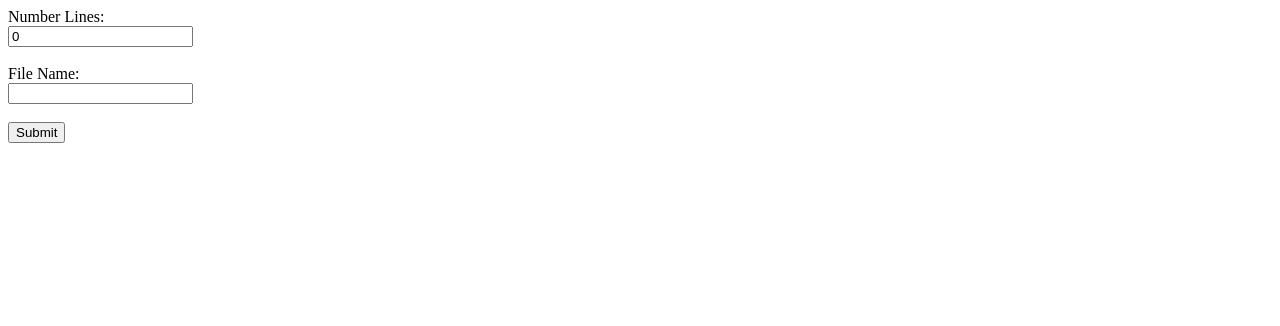
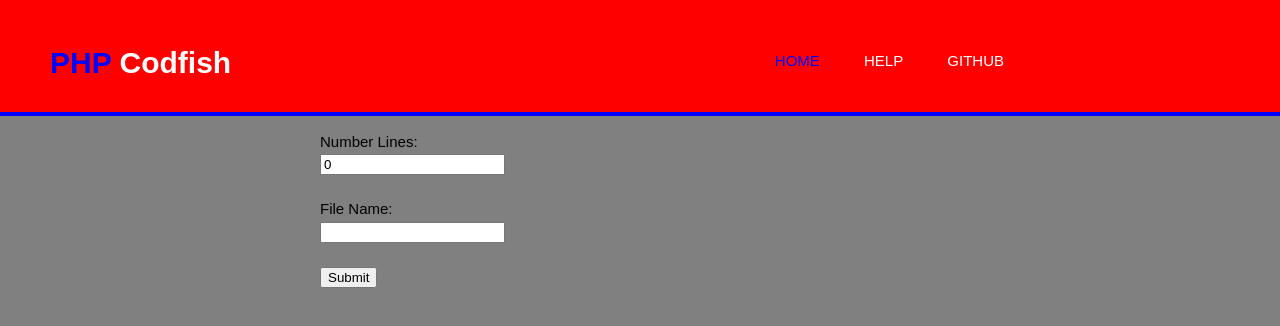
Before and after one commit to RaymondByczko/php-codfish-website, a PHP site: page / in a window 1280 px wide. Shown: the top 326 px of the page. Run offline with PHP 8.4, Linux system fonts and the light colour scheme.

Commit message:
RByczko;2019-08-17;Added css styles.

```diff
--- /dev/null
+++ b/css/styles.css
@@ -0,0 +1,64 @@
+body {
+	font: 15px/1.5 Arial, Helvetica,sans-serif;
+	background-color: gray;
+	padding:0;
+	margin:0;
+}
+
+header {
+	background-color: red;
+	min-height:60px;
+	border-bottom: blue 4px solid;
+	padding-top: 20px;
+	color: white;
+}
+
+.highlight {
+	color: blue;
+
+}
+
+header #branding {
+	float: left;
+	padding-left: 50px;
+	text-align: center;
+	margin:auto;
+	/* color: white;*/
+}
+
+.container{
+	width: 80%;
+	margin: auto;
+	/* display: -webkit-flex;
+	display: flex;
+	flex-direction: row;*/
+	display: inline-block;
+}
+
+.container2{
+	width: 50%;
+	margin: auto;
+}
+
+header nav {
+	float: right;
+	margin-top:30px;
+}
+
+header a {
+	text-decoration: none;
+	color: white;
+}
+nav li {
+	display: inline;
+	padding: 0 20px 0 20px;
+}
+
+ul {
+	padding: 0;
+	margin: 0;
+}
+
+li.current>a {
+	color: blue;
+}
--- a/index.php
+++ b/index.php
@@ -5,8 +5,30 @@ session_start();
 <!DOCTYPE html>
 <html>
 <head>
+	<meta charset="utf-8">
+	<meta name="viewport" content="width=device-width">
+	<meta name="author" content="Raymond Byczko">
+	<link rel="stylesheet" href="./css/styles.css">
+	<title>PHP Codfish Website | Welcome</title>
 </head>
 <body>
+	<header>
+		<div class="container">
+	        <div id="branding">
+	        	<h1><span class="highlight">PHP</span> Codfish</h1>
+	        </div>
+	        <nav>
+	          <ul>
+	            <li class="current"><a href="index.php">HOME</a></li>
+	            <li><a href="help.php">HELP</a></li>
+	            <li><a href="github.php">GITHUB</a></li>
+	          </ul>
+	        </nav>
+	    </div>
+	</header>
+<p>
+<section>
+<div class="container2">
 <div id="form_maken">
 <form action="/TitleUtilities/createTitleDataFile.php" method="post">
 Number Lines:<br>
@@ -27,5 +49,7 @@ if (isset($_SESSION['makeN.index']))
 }
 ?>
 </div>
+</div>
+</section>
 </body>
 </html>
```
